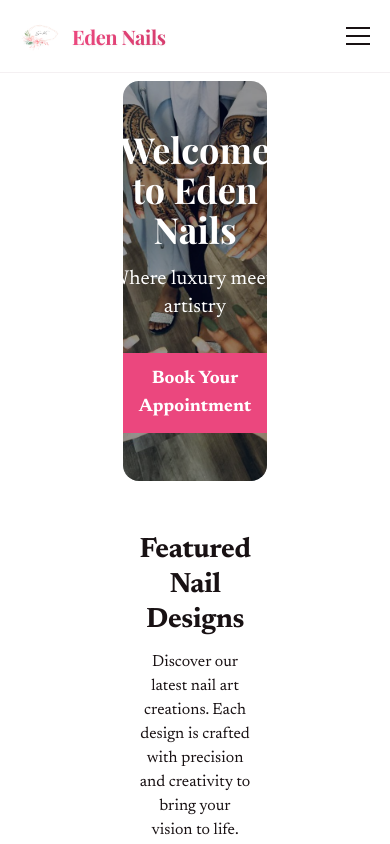
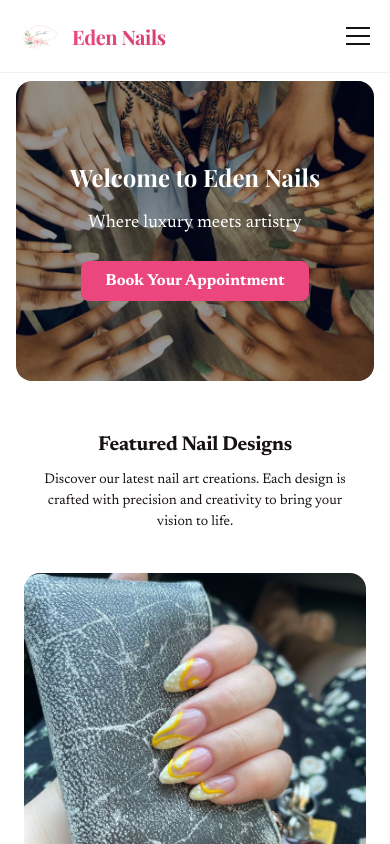
Before and after one commit to thaitran1506/edennailsv2, a Next.js app: page / in a window 390 px wide. Shown: the top 844 px of the page. Built offline with nearby package versions, Linux system fonts and the light colour scheme.

Commit message:
Fix hero section responsiveness for mobile devices

```diff
--- a/src/components/HeroSection.tsx
+++ b/src/components/HeroSection.tsx
@@ -100,10 +100,10 @@ export default function HeroSection({ onBookNow }: HeroSectionProps) {
   };
 
   return (
-    <div className="px-40 flex flex-1 justify-center py-2">
+    <div className="px-4 sm:px-8 md:px-16 lg:px-24 xl:px-40 flex flex-1 justify-center py-2">
       {/* Hero Banner */}
       <div className="layout-content-container flex flex-col max-w-[960px] flex-1">
-        <div className="relative h-[400px] rounded-2xl overflow-hidden mb-8">
+        <div className="relative h-[300px] sm:h-[350px] md:h-[400px] rounded-2xl overflow-hidden mb-8">
           <Image
             src="/hero/hero.jpg"
             alt="Eden Nails Salon"
@@ -112,12 +112,12 @@ export default function HeroSection({ onBookNow }: HeroSectionProps) {
             priority
           />
           <div className="absolute inset-0 bg-black bg-opacity-40 flex items-center justify-center">
-            <div className="text-center text-white">
-              <h1 className="text-4xl md:text-6xl font-bold mb-4 font-elegant">Welcome to Eden Nails</h1>
-              <p className="text-xl md:text-2xl mb-8">Where luxury meets artistry</p>
+            <div className="text-center text-white px-4">
+              <h1 className="text-2xl sm:text-3xl md:text-4xl lg:text-6xl font-bold mb-4 font-elegant">Welcome to Eden Nails</h1>
+              <p className="text-lg sm:text-xl md:text-2xl mb-6 md:mb-8">Where luxury meets artistry</p>
               <button
                 onClick={onBookNow}
-                className="bg-[#eb477e] text-white px-8 py-3 rounded-lg text-lg font-semibold hover:bg-[#d63d6e] transition-colors duration-200 transform hover:scale-105"
+                className="bg-[#eb477e] text-white px-6 sm:px-8 py-2 sm:py-3 rounded-lg text-base sm:text-lg font-semibold hover:bg-[#d63d6e] transition-colors duration-200 transform hover:scale-105"
               >
                 Book Your Appointment
               </button>
@@ -128,8 +128,8 @@ export default function HeroSection({ onBookNow }: HeroSectionProps) {
         {/* Featured Nail Designs Gallery */}
         <div id="gallery" className={`transition-all duration-1000 ${isVisible ? 'opacity-100 translate-y-0' : 'opacity-0 translate-y-8'}`}>
           <div className="text-center mb-8">
-            <h2 className="text-[#181113] text-[28px] font-bold leading-tight tracking-[-0.015em] px-4 pb-3 pt-5">Featured Nail Designs</h2>
-            <p className="text-[#181113] text-base font-normal leading-normal px-4 max-w-2xl mx-auto">Discover our latest nail art creations. Each design is crafted with precision and creativity to bring your vision to life.</p>
+            <h2 className="text-[#181113] text-xl sm:text-2xl md:text-[28px] font-bold leading-tight tracking-[-0.015em] px-4 pb-3 pt-5">Featured Nail Designs</h2>
+            <p className="text-[#181113] text-sm sm:text-base font-normal leading-normal px-4 max-w-2xl mx-auto">Discover our latest nail art creations. Each design is crafted with precision and creativity to bring your vision to life.</p>
           </div>
 
           {isLoading && (
@@ -138,7 +138,7 @@ export default function HeroSection({ onBookNow }: HeroSectionProps) {
             </div>
           )}
 
-          <div className={`grid grid-cols-1 md:grid-cols-2 lg:grid-cols-3 gap-6 p-4 transition-all duration-700 ${isLoading ? 'opacity-0' : 'opacity-100'}`}>
+          <div className={`grid grid-cols-1 sm:grid-cols-2 lg:grid-cols-3 gap-4 sm:gap-6 p-2 sm:p-4 transition-all duration-700 ${isLoading ? 'opacity-0' : 'opacity-100'}`}>
             {featuredImages.map((src, index) => (
               <div
                 key={src}
@@ -154,7 +154,7 @@ export default function HeroSection({ onBookNow }: HeroSectionProps) {
                   src={src}
                   alt={`Featured design ${index + 1}`}
                   fill
-                  sizes="(max-width: 768px) 100vw, (max-width: 1024px) 50vw, 33vw"
+                  sizes="(max-width: 640px) 100vw, (max-width: 768px) 50vw, (max-width: 1024px) 33vw, 25vw"
                   className="object-cover transition-all duration-500 group-hover:scale-110"
                   loading="lazy"
                   onError={() => handleImageError(index)}
@@ -163,14 +163,14 @@ export default function HeroSection({ onBookNow }: HeroSectionProps) {
                 {/* Overlay */}
                 <div className="absolute inset-0 bg-black bg-opacity-0 group-hover:bg-opacity-30 transition-all duration-300 flex items-center justify-center">
                   <div className="opacity-0 group-hover:opacity-100 transition-all duration-300 transform scale-75 group-hover:scale-100">
-                    <svg className="w-12 h-12 text-white" fill="none" stroke="currentColor" viewBox="0 0 24 24">
+                    <svg className="w-8 h-8 sm:w-12 sm:h-12 text-white" fill="none" stroke="currentColor" viewBox="0 0 24 24">
                       <path strokeLinecap="round" strokeLinejoin="round" strokeWidth={2} d="M21 21l-6-6m2-5a7 7 0 11-14 0 7 7 0 0114 0zM10 7v3m0 0v3m0-3h3m-3 0H7" />
                     </svg>
                   </div>
                 </div>
 
                 {/* Image Counter */}
-                <div className="absolute top-3 right-3 bg-black bg-opacity-50 text-white text-xs px-2 py-1 rounded-full opacity-0 group-hover:opacity-100 transition-opacity duration-300">
+                <div className="absolute top-2 sm:top-3 right-2 sm:right-3 bg-black bg-opacity-50 text-white text-xs px-2 py-1 rounded-full opacity-0 group-hover:opacity-100 transition-opacity duration-300">
                   {index + 1} / {featuredImages.length}
                 </div>
 
@@ -185,16 +185,16 @@ export default function HeroSection({ onBookNow }: HeroSectionProps) {
       {/* Lightbox Modal */}
       {selectedImage !== null && (
         <div
-          className="fixed inset-0 z-50 bg-black bg-opacity-95 flex items-center justify-center p-4 backdrop-blur-sm"
+          className="fixed inset-0 z-50 bg-black bg-opacity-95 flex items-center justify-center p-2 sm:p-4 backdrop-blur-sm"
           onClick={closeLightbox}
         >
           <div className="relative max-w-5xl max-h-full w-full h-full flex items-center justify-center">
             {/* Close Button */}
             <button
               onClick={closeLightbox}
-              className="absolute top-4 right-4 z-20 text-white hover:text-gray-300 transition-colors duration-200 bg-black bg-opacity-50 rounded-full p-2 backdrop-blur-sm"
+              className="absolute top-2 sm:top-4 right-2 sm:right-4 z-20 text-white hover:text-gray-300 transition-colors duration-200 bg-black bg-opacity-50 rounded-full p-2 backdrop-blur-sm"
             >
-              <svg className="w-6 h-6" fill="none" stroke="currentColor" viewBox="0 0 24 24">
+              <svg className="w-5 h-5 sm:w-6 sm:h-6" fill="none" stroke="currentColor" viewBox="0 0 24 24">
                 <path strokeLinecap="round" strokeLinejoin="round" strokeWidth={2} d="M6 18L18 6M6 6l12 12" />
               </svg>
             </button>
@@ -202,9 +202,9 @@ export default function HeroSection({ onBookNow }: HeroSectionProps) {
             {/* Previous Button */}
             <button
               onClick={(e) => { e.stopPropagation(); prevImage(); }}
-              className="absolute left-4 top-1/2 transform -translate-y-1/2 z-20 text-white hover:text-gray-300 transition-colors duration-200 bg-black bg-opacity-50 rounded-full p-3 backdrop-blur-sm"
+              className="absolute left-2 sm:left-4 top-1/2 transform -translate-y-1/2 z-20 text-white hover:text-gray-300 transition-colors duration-200 bg-black bg-opacity-50 rounded-full p-2 sm:p-3 backdrop-blur-sm"
             >
-              <svg className="w-6 h-6" fill="none" stroke="currentColor" viewBox="0 0 24 24">
+              <svg className="w-5 h-5 sm:w-6 sm:h-6" fill="none" stroke="currentColor" viewBox="0 0 24 24">
                 <path strokeLinecap="round" strokeLinejoin="round" strokeWidth={2} d="M15 19l-7-7 7-7" />
               </svg>
             </button>
@@ -212,9 +212,9 @@ export default function HeroSection({ onBookNow }: HeroSectionProps) {
             {/* Next Button */}
             <button
               onClick={(e) => { e.stopPropagation(); nextImage(); }}
-              className="absolute right-4 top-1/2 transform -translate-y-1/2 z-20 text-white hover:text-gray-300 transition-colors duration-200 bg-black bg-opacity-50 rounded-full p-3 backdrop-blur-sm"
+              className="absolute right-2 sm:right-4 top-1/2 transform -translate-y-1/2 z-20 text-white hover:text-gray-300 transition-colors duration-200 bg-black bg-opacity-50 rounded-full p-2 sm:p-3 backdrop-blur-sm"
             >
-              <svg className="w-6 h-6" fill="none" stroke="currentColor" viewBox="0 0 24 24">
+              <svg className="w-5 h-5 sm:w-6 sm:h-6" fill="none" stroke="currentColor" viewBox="0 0 24 24">
                 <path strokeLinecap="round" strokeLinejoin="round" strokeWidth={2} d="M9 5l7 7-7 7" />
               </svg>
             </button>
@@ -223,10 +223,10 @@ export default function HeroSection({ onBookNow }: HeroSectionProps) {
             <div className="relative w-full h-full max-w-4xl max-h-[80vh] flex items-center justify-center">
               {imageLoadError === selectedImage ? (
                 <div className="text-white text-center">
-                  <svg className="w-16 h-16 mx-auto mb-4 text-gray-400" fill="none" stroke="currentColor" viewBox="0 0 24 24">
+                  <svg className="w-12 h-12 sm:w-16 sm:h-16 mx-auto mb-4 text-gray-400" fill="none" stroke="currentColor" viewBox="0 0 24 24">
                     <path strokeLinecap="round" strokeLinejoin="round" strokeWidth={2} d="M4 16l4.586-4.586a2 2 0 012.828 0L16 16m-2-2l1.586-1.586a2 2 0 012.828 0L20 14m-6-6h.01M6 20h12a2 2 0 002-2V6a2 2 0 00-2-2H6a2 2 0 00-2 2v12a2 2 0 002 2z" />
                   </svg>
-                  <p className="text-lg">Failed to load image</p>
+                  <p className="text-base sm:text-lg">Failed to load image</p>
                   <p className="text-sm text-gray-400 mt-2">Image {selectedImage + 1} of {featuredImages.length}</p>
                 </div>
               ) : (
@@ -242,8 +242,8 @@ export default function HeroSection({ onBookNow }: HeroSectionProps) {
             </div>
 
             {/* Image Counter */}
-            <div className="absolute bottom-4 left-1/2 transform -translate-x-1/2 text-white text-center bg-black bg-opacity-50 px-4 py-2 rounded-full backdrop-blur-sm">
-              <p className="text-lg font-semibold">Image {selectedImage + 1} of {featuredImages.length}</p>
+            <div className="absolute bottom-2 sm:bottom-4 left-1/2 transform -translate-x-1/2 text-white text-center bg-black bg-opacity-50 px-3 sm:px-4 py-1 sm:py-2 rounded-full backdrop-blur-sm">
+              <p className="text-sm sm:text-lg font-semibold">Image {selectedImage + 1} of {featuredImages.length}</p>
             </div>
           </div>
         </div>
```
